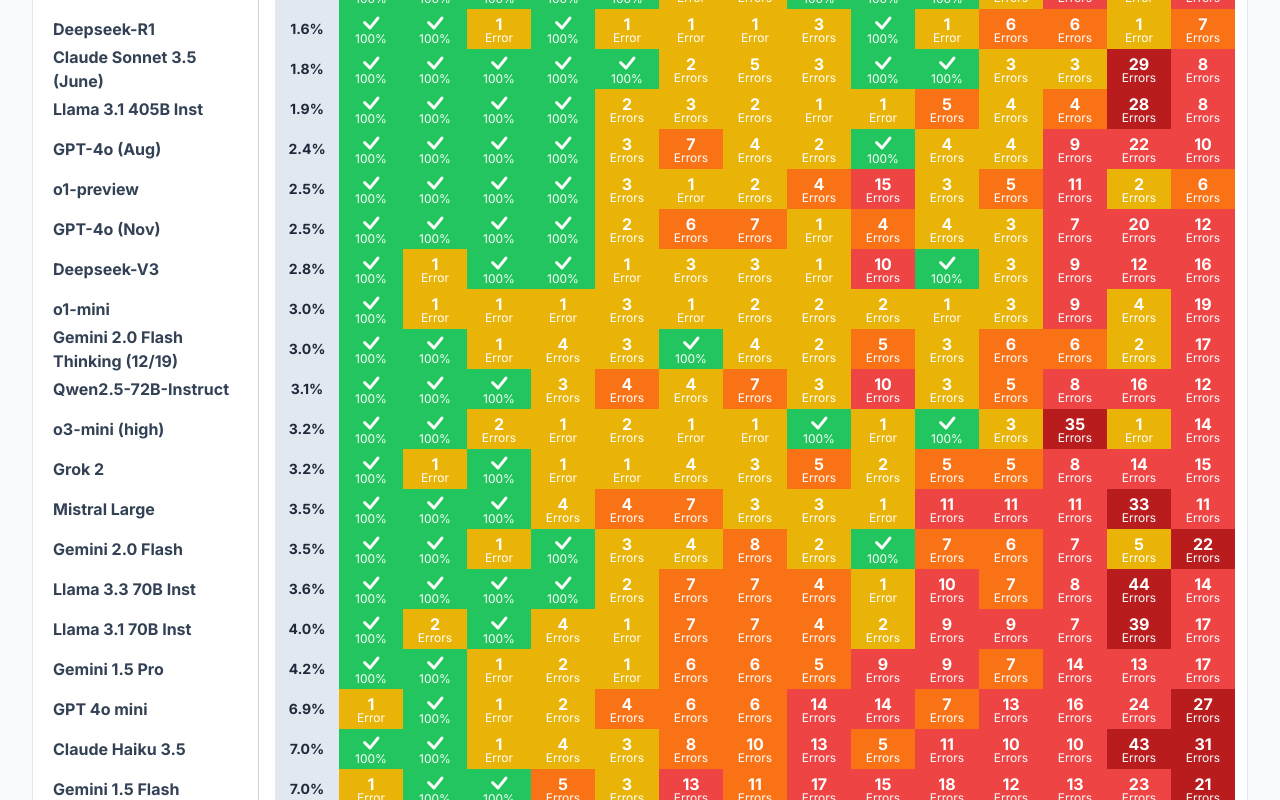
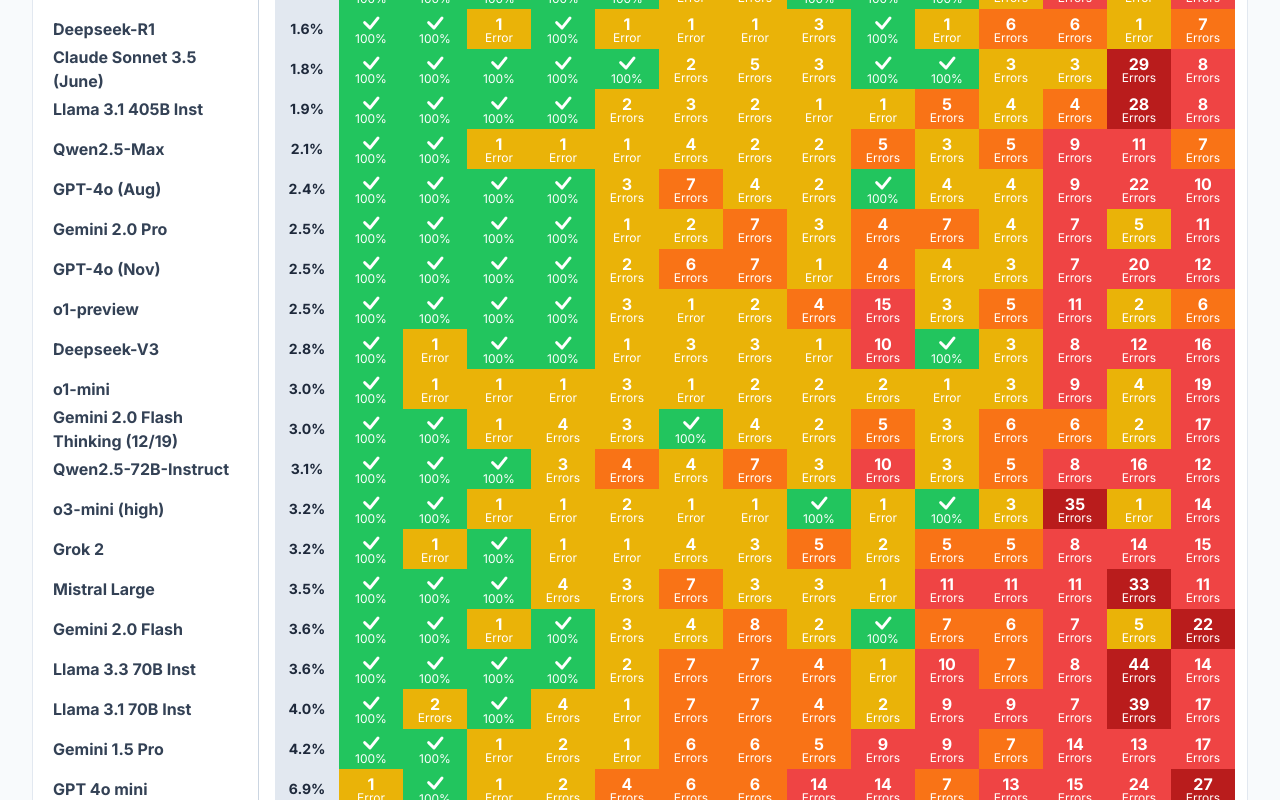
Before and after one commit to evendrow/platinum-bench-website, a Next.js app: page / in a window 1280 px wide. Shown: the part 1320-2120 px from the top of the page. Built offline with nearby package versions, Linux system fonts and the light colour scheme.

Commit message:
Add Gemini 2.0 Pro and Qwen2.5 Max

```diff
--- a/app/inspect/inspect-component.js
+++ b/app/inspect/inspect-component.js
@@ -55,6 +55,8 @@ function InspectPageContents() {
         'o1-2024-12-17-med',
         'o1-2024-12-17-high',
         'o3-mini-2025-01-31-high',
+        'gemini-2.0-pro-02-05',
+        'Qwen2.5-Max'
     ]
     const key_to_model_name = Object.fromEntries(Object.entries(model_name_to_key).map(([key, value]) => [value, key]))
 
--- a/app/results.js
+++ b/app/results.js
@@ -1,48 +1,50 @@
 
 const results_num_errors = {
-'singleop': [0,0,1,0,0,0,0,2,0,0,1,0,0,1,0,0,0,0,1,0,0,0,0,0],
-'singleq': [0,0,0,0,0,0,0,0,1,1,0,0,0,0,0,0,0,0,0,0,0,0,0,0],
-'multiarith': [0,0,1,0,0,1,0,0,1,0,0,0,0,0,0,1,1,1,0,0,0,0,1,2],
-'svamp': [3,2,1,6,7,6,7,7,6,13,11,1,7,4,1,8,4,0,3,4,1,0,1,1],
-'gsm8k': [2,5,2,7,4,6,3,7,6,11,19,2,7,3,3,10,8,4,3,7,2,2,1,1],
-'mmlu_math': [28,29,4,20,22,13,33,39,24,23,62,2,44,14,21,43,5,2,12,16,1,0,1,1],
-'bbh_logical_deduction_three_objects': [0,0,1,0,0,2,4,4,2,5,27,0,0,1,0,4,0,4,0,3,0,0,0,1],
-'bbh_object_counting': [1,0,2,4,0,9,1,2,14,15,18,15,1,2,0,5,0,5,10,10,0,0,0,1],
-'bbh_navigate': [5,0,1,4,4,9,11,9,7,18,30,3,10,5,1,11,7,3,0,3,0,0,1,0],
-'tab_fact': [1,3,2,1,2,5,3,4,14,17,12,4,4,5,1,13,2,2,1,3,0,0,3,0],
-'hotpotqa': [2,0,3,2,3,1,4,1,4,3,10,3,2,1,0,3,3,3,1,4,0,0,1,2],
-'squad': [4,3,9,7,9,14,11,7,16,13,21,11,8,8,3,10,7,6,9,8,8,5,6,35],
-'drop': [4,3,3,3,4,7,11,9,13,12,25,5,7,5,6,10,6,6,3,5,2,0,6,3],
-'winograd_wsc': [8,8,19,12,10,17,11,17,27,21,39,6,14,15,3,31,22,17,16,12,8,5,7,14],
+'singleop': [0,0,1,0,0,0,0,2,0,0,1,0,0,1,0,0,0,0,1,0,0,0,0,0,0,0],
+'singleq': [0,0,0,0,0,0,0,0,1,1,0,0,0,0,0,0,0,0,0,0,0,0,0,0,0,0],
+'multiarith': [0,0,1,0,0,1,0,0,1,0,0,0,0,0,0,1,1,1,0,0,0,0,1,1,0,1],
+'svamp': [3,2,1,6,7,6,7,7,6,13,11,1,7,4,1,8,4,0,3,4,1,0,1,1,2,4],
+'gsm8k': [2,5,2,7,4,6,3,7,6,11,19,2,7,3,3,10,8,4,3,7,2,2,1,1,7,2],
+'mmlu_math': [28,29,4,20,22,13,33,39,24,23,62,2,44,14,21,43,5,2,12,16,1,0,1,1,5,11],
+'bbh_logical_deduction_three_objects': [0,0,1,0,0,2,4,4,2,5,27,0,0,1,0,4,0,4,0,3,0,0,0,1,0,1],
+'bbh_object_counting': [1,0,2,4,0,9,1,2,14,15,18,15,1,2,0,5,0,5,10,10,0,0,0,1,4,5],
+'bbh_navigate': [5,0,1,4,4,9,11,9,7,18,30,3,10,5,1,11,7,3,0,3,0,0,1,0,7,3],
+'tab_fact': [1,3,2,1,2,5,3,4,14,17,12,4,4,5,1,13,2,2,1,3,0,0,3,0,3,2],
+'hotpotqa': [2,0,3,2,3,1,3,1,4,3,10,3,2,1,0,3,3,3,1,4,0,0,1,2,1,1],
+'squad': [4,3,9,7,9,14,11,7,15,13,21,11,8,8,3,10,7,6,8,8,8,5,6,35,7,9],
+'drop': [4,3,3,3,4,7,11,9,13,12,25,5,7,5,6,10,6,6,3,5,2,0,6,3,4,5],
+'winograd_wsc': [8,8,19,12,10,17,11,17,27,21,39,6,14,15,3,31,22,17,16,12,8,5,7,14,11,7],
 }
 
 
 
 export const model_score = {
-  'o1-2024-12-17-high': 0.740403445584147,
-  'claude-3-5-sonnet-20241022': 1.07987174918836,
-  'o1-2024-12-17-med': 1.25849064921347,
-  'deepseek-r1': 1.62593119408643,
-  'claude-3-5-sonnet': 1.83092242161911,
-  'meta-llama/Meta-Llama-3.1-405B-Instruct': 1.90956718156956,
-  'gpt-4o-2024-08-06': 2.40009297580903,
-  'o1-preview-2024-09-12': 2.47812886170978,
-  'gpt-4o-2024-11-20': 2.479210392931,
-  'deepseek/deepseek-chat': 2.84805438011725,
-  'o1-mini': 3.01465716259955,
-  'gemini-2.0-flash-thinking': 3.01967327033547,
-  'Qwen/Qwen2.5-72B-Instruct': 3.0892537758881,
-  'o3-mini-2025-01-31-high': 3.17085618690767,
-  'grok-2-1212': 3.18891699239108,
-  'mistral-large': 3.48530334920342,
-  'gemini-2.0-flash': 3.53343940201451,
-  'meta-llama/Llama-3.3-70B-Instruct': 3.60540695336267,
-  'meta-llama/Meta-Llama-3.1-70B-Instruct': 4.01717222744216,
-  'gemini-1.5-pro': 4.15848777321652,
-  'gpt-4o-mini': 6.88397790846657,
-  'claude-3-5-haiku': 6.96473005319919,
-  'gemini-1.5-flash': 7.04127010049902,
-  'mistral-small': 11.0878012187882,
+  'o1-2024-12-17-high': 0.745845204178538,
+  'claude-3-5-sonnet-20241022': 1.09250497285797,
+  'o1-2024-12-17-med': 1.2692819677217,
+  'deepseek-r1': 1.64630111586724,
+  'claude-3-5-sonnet': 1.84590923293635,
+  'meta-llama/Meta-Llama-3.1-405B-Instruct': 1.92526364208005,
+  'Qwen2.5-Max': 2.07117740417665,
+  'gpt-4o-2024-08-06': 2.42571542655334,
+  'gemini-2.0-pro-02-05': 2.48952381360493,
+  'gpt-4o-2024-11-20': 2.49919824246537,
+  'o1-preview-2024-09-12': 2.51005869963834,
+  'deepseek/deepseek-chat': 2.8258780194784,
+  'o1-mini': 3.03676054386524,
+  'gemini-2.0-flash-thinking': 3.04200606122265,
+  'Qwen/Qwen2.5-72B-Instruct': 3.11926821035015,
+  'o3-mini-2025-01-31-high': 3.19387232591676,
+  'grok-2-1212': 3.21642924818017,
+  'mistral-large': 3.48588202527366,
+  'gemini-2.0-flash': 3.55820500919739,
+  'meta-llama/Llama-3.3-70B-Instruct': 3.63723810733667,
+  'meta-llama/Meta-Llama-3.1-70B-Instruct': 4.04839060113496,
+  'gemini-1.5-pro': 4.19696733290723,
+  'gpt-4o-mini': 6.91257084261796,
+  'claude-3-5-haiku': 7.02328054716903,
+  'gemini-1.5-flash': 7.11537718559208,
+  'mistral-small': 11.1851969126798,
 }
 //   "singleop": [0, 0, 1, 1, 0, 0, 2, 0, 0, 1, 1, 0, 2, 0, 0, 0, 1, 1],
 //   "singleq": [0, 0, 0, 0, 0, 0, 0, 1, 1, 0, 0, 0, 0, 0, 0, 0, 0, 0],
@@ -232,6 +234,8 @@ export const models = [
     'o1 (high)',
     'Deepseek-R1',
     'o3-mini (high)',
+    'Gemini 2.0 Pro',
+    'Qwen2.5-Max',
 ];
 
 // # model_names = ['gpt-4o', 'gpt-4o-mini', 'claude-3-5-sonnet', 'meta-llama/Meta-Llama-3.1-70B-Instruct', 'meta-llama/Meta-Llama-3.1-405B-Instruct', 'gemini-1.5-flash', 'gemini-1.5-pro', 'mistral-small', 'mistral-large', 'o1-mini']
@@ -261,4 +265,6 @@ export const model_name_to_key = {
     'o1 (high)': 'o1-2024-12-17-high',
     'o1 (med)': 'o1-2024-12-17-med',
     'o3-mini (high)': 'o3-mini-2025-01-31-high',
+    'Gemini 2.0 Pro': 'gemini-2.0-pro-02-05',
+    'Qwen2.5-Max': 'Qwen2.5-Max',
 }
```
